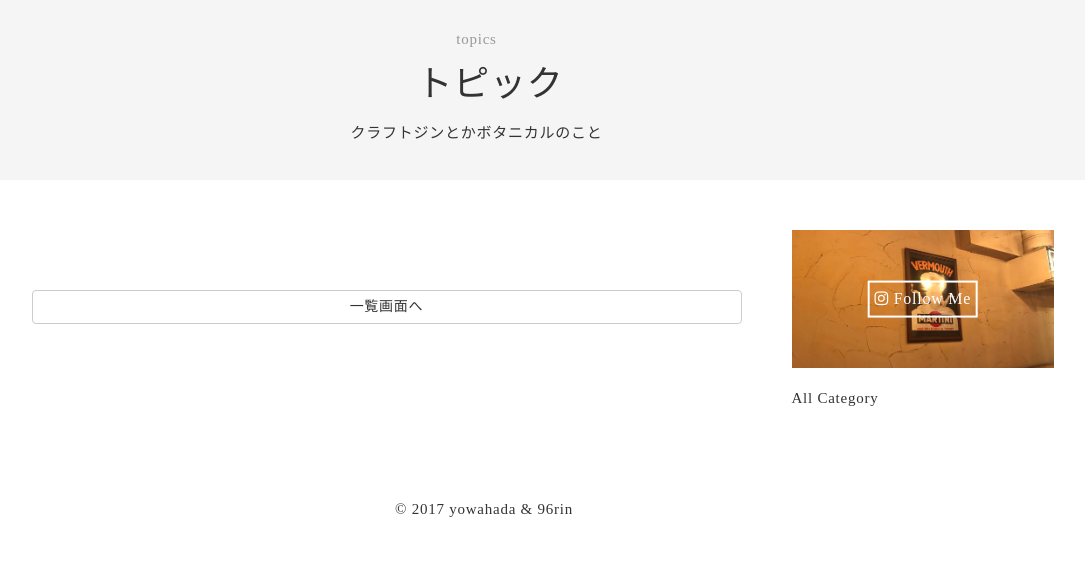
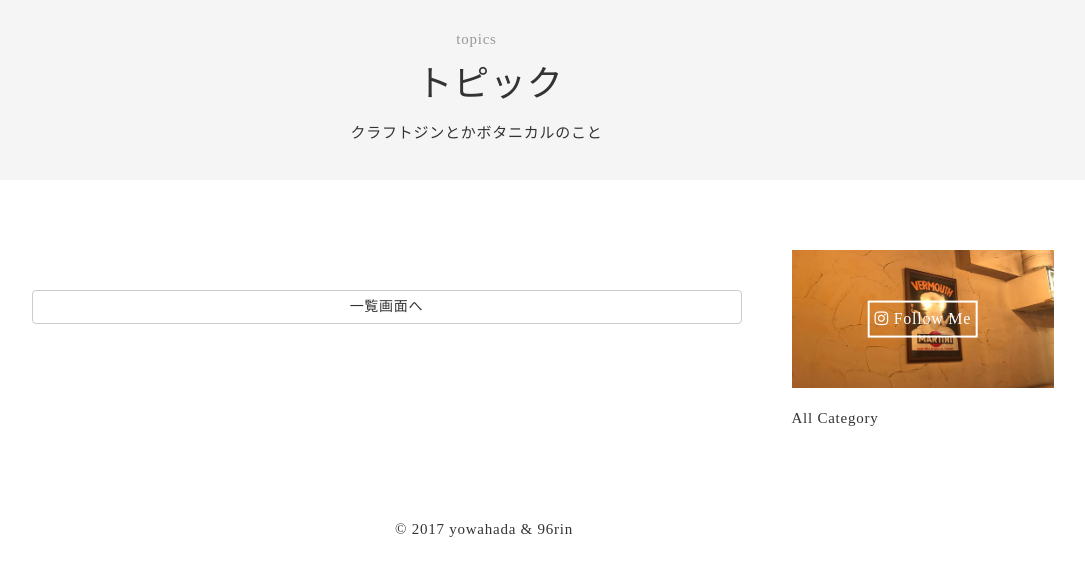
Before and after one commit to yowahada/ginpedia, a Django app: page /blog/list/ in a window 1280 px wide. Shown: the part 123-699 px from the top of the page, without its empty margins (156-1241 px from the left). Run offline with Django 3.2, Linux system fonts and the light colour scheme; data that the repository does not hold is empty; some libraries are stand-ins or nearby versions; some web fonts are replaced.

Commit message:
margintop修正

```diff
--- a/templates/side_bar.html
+++ b/templates/side_bar.html
@@ -1,7 +1,7 @@
 {% load staticfiles %}
 
 <!--サイドバー-->
-<div class="col-xs-12 col-md-3 col-md-offset-0.5">
+<div class="col-xs-12 col-md-3 col-md-offset-0.5" style="margin-top:20px;">
     <div class="example">
         <img src="{% static '/photo/banner01.jpg' %}" class="img-responsive" style="margin-top: 10px;">
         <a href="https://www.instagram.com/yowahadas"><i class="fa fa-instagram"></i> Follow Me</a>
```
